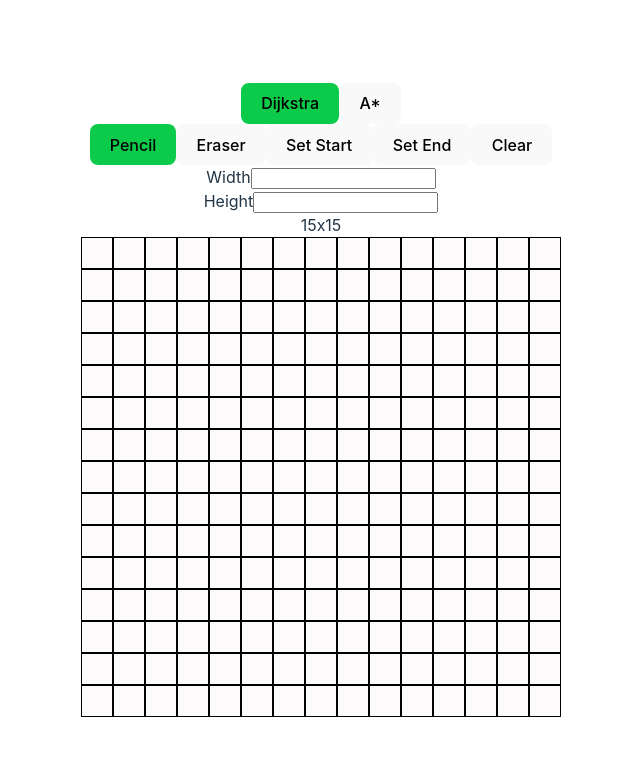
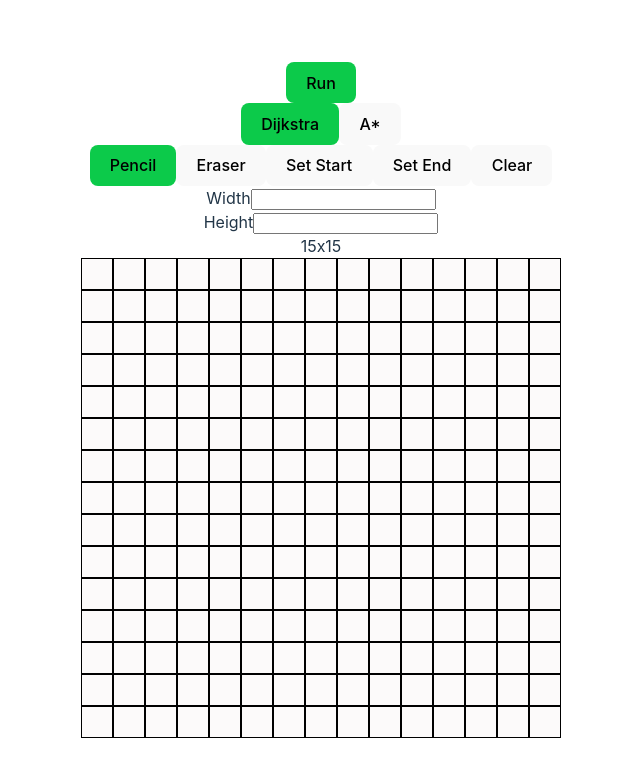
Before and after one commit to Mlodzieniak/patcher, a React (Vite) app: page / in a window 1280 px wide. Shown: the top 776 px of the page, without its empty margins (319-959 px from the left). Built offline with nearby package versions, Linux system fonts and the light colour scheme.

Commit message:
added RunButton

```diff
--- a/src/components/Node.tsx
+++ b/src/components/Node.tsx
@@ -15,7 +15,7 @@ enum NodeState {
   wall = "wall",
   normal = "normal",
 }
-enum Colors {
+export enum Colors {
   end = "#d72638", // red
   wall = "#232528", // black
   start = "#3f88c5", // blue
--- /dev/null
+++ b/src/components/RunButton.tsx
@@ -0,0 +1,23 @@
+import React from "react";
+import { Colors } from "./Node";
+enum ButtonValue {
+  run = "Run",
+  stop = "Stop",
+}
+interface Props {
+  run: boolean;
+  setRun: React.Dispatch<React.SetStateAction<boolean>>;
+}
+export default function RunButton({ run, setRun }: Props) {
+  return (
+    <button
+      type="button"
+      onClick={() => setRun(!run)}
+      style={
+        run ? { backgroundColor: Colors.end } : { backgroundColor: Colors.path }
+      }
+    >
+      {run ? ButtonValue.stop : ButtonValue.run}
+    </button>
+  );
+}
--- a/src/pages/Hub.tsx
+++ b/src/pages/Hub.tsx
@@ -3,6 +3,7 @@ import { Board } from "../components/Board";
 import Tools, { ToolType } from "../components/Tools";
 import AlgoPanel from "../components/AlgoPanel";
 import { Algorithm } from "../components/AlgoPanel";
+import RunButton from "../components/RunButton";
 export interface Location {
   x: number;
   y: number;
@@ -16,7 +17,7 @@ export default function Hub() {
   const [inspectedCell, setInspectedCell] = useState("");
   const [tool, setTool] = useState<ToolType>("pencil");
   const [algorithm, setAlgorithm] = useState<Algorithm>("dijkstra");
-
+  const [run, setRun] = useState<boolean>(false); // When algorithm runs drawing is disabled
   const checkSize = (stringSize: string): number => {
     const intSize = parseInt(stringSize);
     if (intSize > 100) return 100;
@@ -26,6 +27,7 @@ export default function Hub() {
 
   return (
     <div className="hub">
+      <RunButton run={run} setRun={setRun}></RunButton>
       <AlgoPanel setAlgorithm={setAlgorithm} algorithm={algorithm}></AlgoPanel>
       <Tools setTool={setTool} tool={tool}></Tools>
       <div className="cell-data">{inspectedCell}</div>
```
